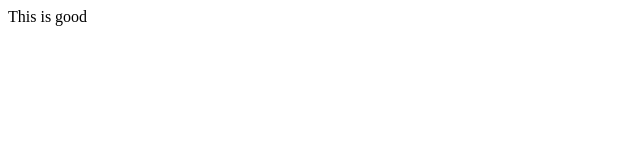
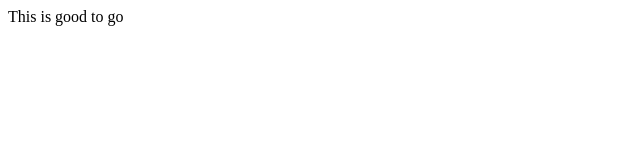
Before and after one commit to saketsaurav20/Sample, a plain HTML site: page index.html in a window 1280 px wide. Shown: the full height of the page, 0-640 px from the left. Drawn offline with Linux system fonts and the light colour scheme.

Commit message:
Added few line in html page

```diff
--- a/index.html
+++ b/index.html
@@ -7,6 +7,6 @@
     <title>Document</title>
 </head>
 <body>
-    This is good
+    This is good to go
 </body>
 </html>
```
